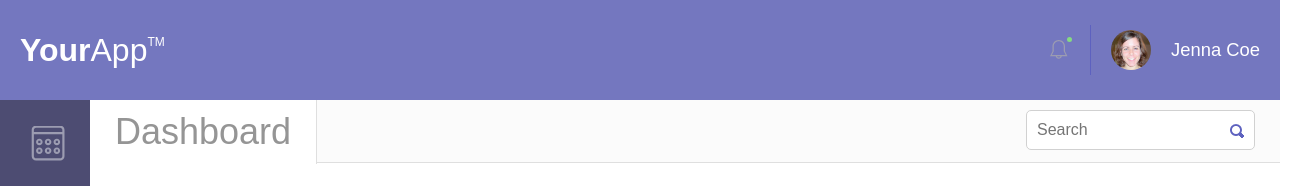
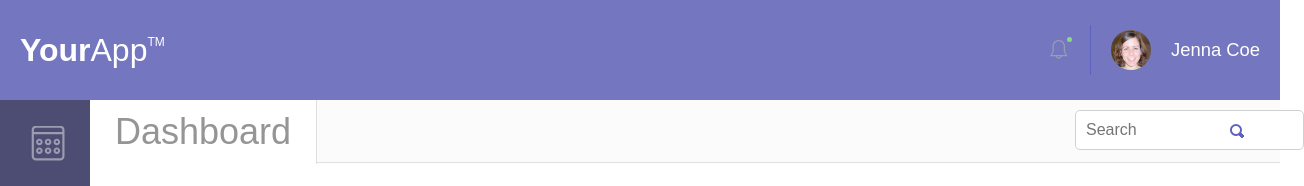
Before and after one commit to jennacoe/Project09-Dashboard, a plain HTML site: page index.html in a window 1280 px wide. Shown: the top 186 px of the page, 1304 px wide, since content can reach past the window. Drawn offline with nearby package versions, Linux system fonts and the light colour scheme.

Commit message:
Fixed search icon

```diff
--- a/css/styles.css
+++ b/css/styles.css
@@ -239,12 +239,17 @@ h2 {
 }
 
 #header-bar input {
-	max-width: 360px;
-	width: calc(100% - 22px);
+	/*max-width: 360px;
+	width: calc(100% - 22px);*/
 }
 
 #header-bar {
 	background-color: #fbfbfb;
+}
+
+#header-bar form {
+	position: relative;
+	width: 180px;
 }
 
 input + img {
```
